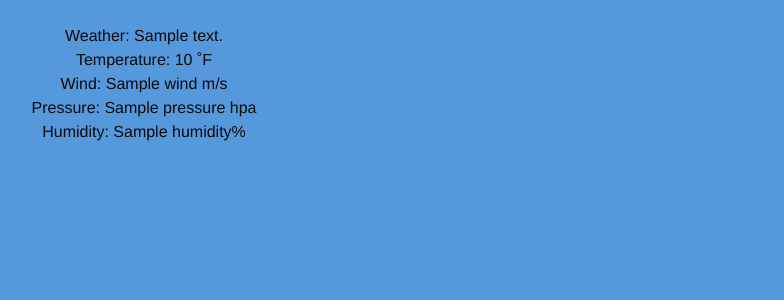
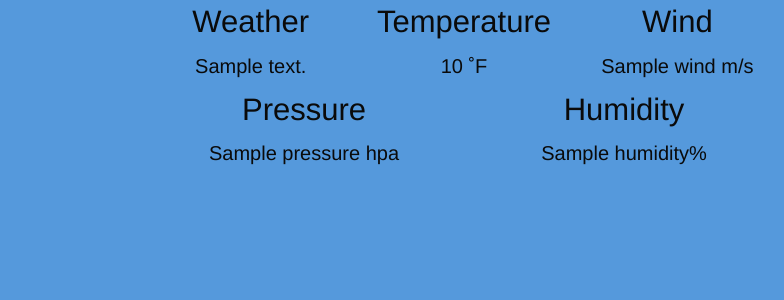
Before and after one commit to william-lin7/NSA_Advice__huangT-linW-sontagC-zenH, a Flask app: template templates/weather.html in a window 1280 px wide. Shown: the part 54-354 px from the top of the page, without its empty margins (496-1280 px from the left). Run offline with Flask 2, Linux system fonts and the light colour scheme; the template is opened without the code that fills it: most values are stand-ins (such as "Sample title", 1, 10 or a date in 2020); some libraries are stand-ins or nearby versions.

Commit message:
Formatted

```diff
--- a/templates/weather.html
+++ b/templates/weather.html
@@ -17,7 +17,9 @@
         <li><a href="/howToUse">How to Use</a></li>
       </ul>
     </nav>
-    <div class="middle-content-section">
+    <div class="weather-body middle-content-section align-middle">
+      <div class="home-grid grid-x align-middle">
+        <div class="cell small-6 large-6">
           <center>
             {% if weather == "Rain" %}
               <img class = "weather" src = "../static/images/rain.gif" alt = "rain gif"/>
@@ -37,26 +39,43 @@
             {% if weather == "Snow" %}
               <img class = "weather" src = "../static/images/snow.gif" alt = "snow gif"/>
             {% endif %}
-        <br>
-        Weather: {{description}} <br>
+          </center>
+        </div>
+        <div class="cell small-6 large-6">
+          <div class="grid-x">
+          <div class="text-center cell small-4">
+            <h3>Weather</h3>
+            <h5>{{description}}</h5>
+          </div>
+          <div class="text-center cell small-4">
+            <h3>Temperature</h3>
+            <h5>{{temp}} ˚F</h5>
+          </div>
+          <div class="text-center cell small-4">
+            <h3>Wind</h3>
+            <h5>{{wind}} m/s</h5>
+          </div>
+          </div>
+
+          <div class="grid-x">
+          <div class="text-center cell small-6">
+            <h3>Pressure</h3>
+            <h5>{{pressure}} hpa</h5>
+          </div>
+          <div class="text-center cell small-6">
+            <h3>Humidity</h3>
+            <h5>{{humidity}}%</h5>
+          </div>
+          </div>
+            <!--
+            <p>Weather: {{description}} <br>
             Temperature: {{temp}} ˚F <br>
             Wind: {{wind}} m/s <br>
             Pressure: {{pressure}} hpa <br>
-        Humidity: {{humidity}}% <br>
-      </center>
-    </div>
-    <!--
-    <div class="login-box">
-      <div class="row collapse expanded">
-        <div class="small-12 medium-6 column small-order-2 medium-order-1">
-          <div class="login-box-form-section">
-            <form action="/home">
-              <input class="login-box-submit-button" type="submit" name="submit_button" value="Home Page">
-            </form>
+            Humidity: {{humidity}}% </p>
+          -->
         </div>
       </div>
     </div>
-    </div>
-  -->
   </body>
 </html>
```
Lines whose indentation alone changed are shown as unchanged.
